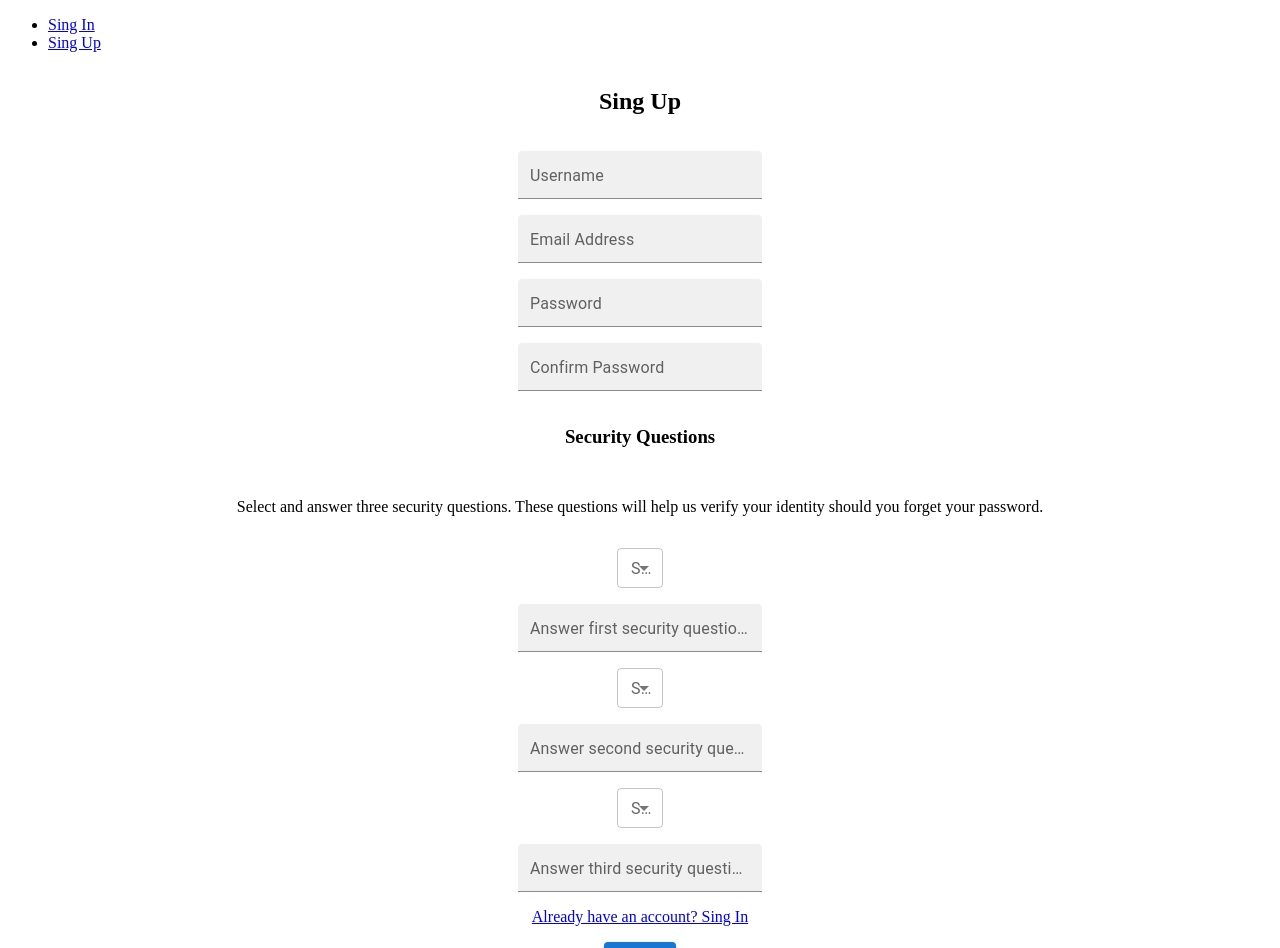
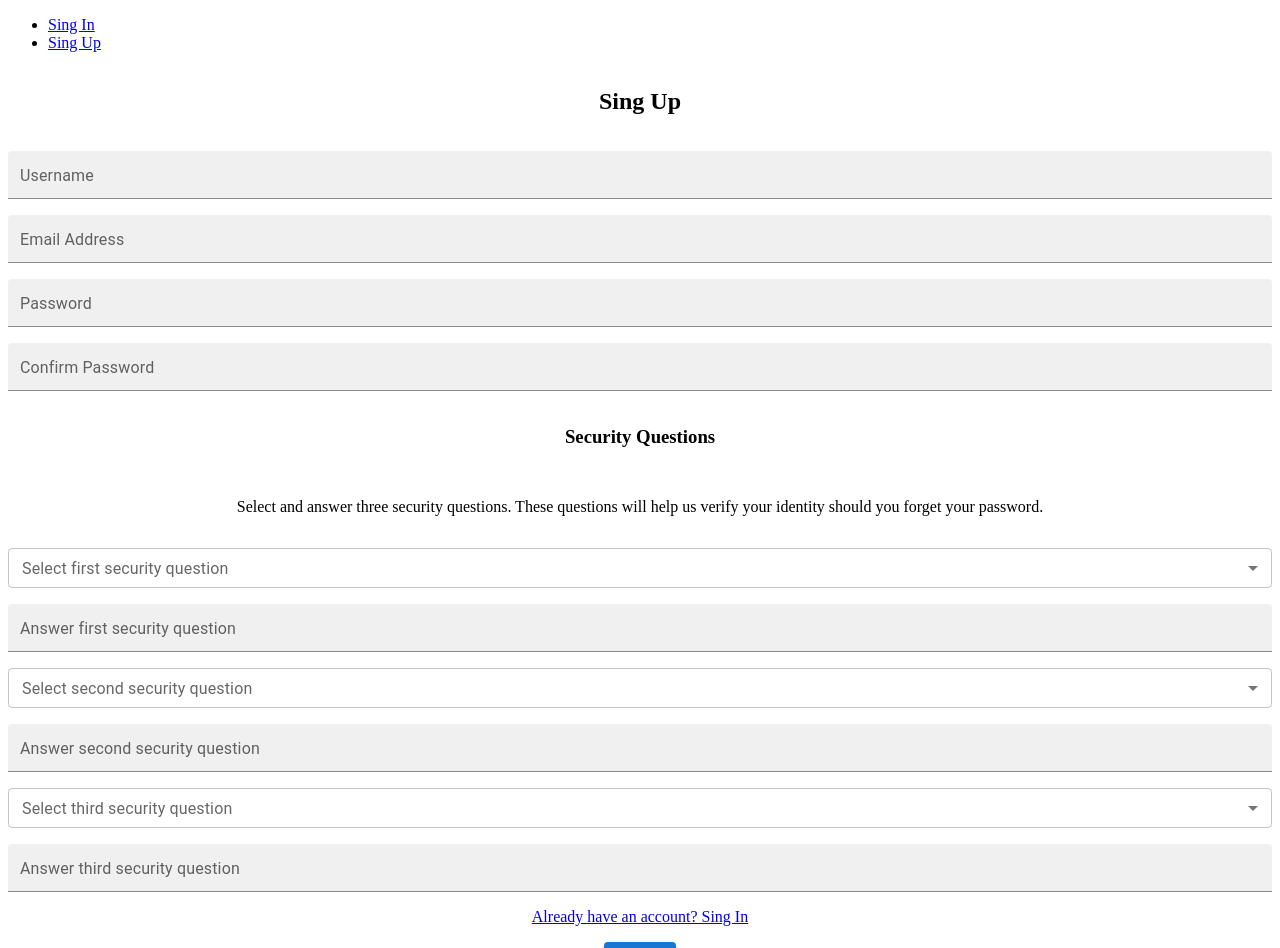
Before and after one commit to Amir-Aminian/schedule-assistant, a React (Create React App) app: page /singUp in a window 1280 px wide. Shown: the top 948 px of the page. Built offline with nearby package versions, Linux system fonts and the light colour scheme.

Commit message:
updated forgot password component with material ui

```diff
--- a/src/components/authentication/ForgotPassword.js
+++ b/src/components/authentication/ForgotPassword.js
@@ -1,14 +1,19 @@
+import { Button, Grid } from "@mui/material";
 import InputForm from "../forms/InputForm";
 
 const ForgotPassword = () => {
     return (
-        <form className="forgotPassword">
-            <h2>Forgot Your Password?</h2>
-            <InputForm type="text" nameId="firsQuestion" text="First Question?" />
-            <InputForm type="text" nameId="secondQuestion" text="Second Question?" />
-            <InputForm type="text" nameId="thirdQuestion" text="Third Question?" />
-            <input type="button" value={"Submit"} />
-        </form>
+        <Grid container direction="column" alignItems="center" justifyContent="center" spacing={2}>
+            <Grid item>
+                <h2>Forgot Your Password</h2>
+            </Grid>
+            <InputForm type="text" id="firsQuestion" label="Answer the first question" />
+            <InputForm type="text" id="secondQuestion" label="Answer the second question" />
+            <InputForm type="text" id="thirdQuestion" label="Answer the third question" />
+            <Grid item>
+                <Button variant="contained" size="small" onClick={() => alert()}>Submit</Button>
+            </Grid>
+        </Grid>
     );
 }
 
--- a/src/components/authentication/SingUp.js
+++ b/src/components/authentication/SingUp.js
@@ -4,7 +4,7 @@ import { Link } from "react-router-dom";
 import { Button, Grid } from "@mui/material";
 
 const SingUp = () => {
-    const securityQuestions = ["Please Select", "In what city were you born?", "What is the name of your favorite pet?", "What is your mother's maiden name?", "What high school did you attend?", "What was the name of your elementary school?", "What was the make of your first car?", "What was your favorite food as a child?", "Where did you meet your spouse?", "What year was your father (or mother) born?"];
+    const securityQuestions = ["In what city were you born?", "What is the name of your favorite pet?", "What is your mother's maiden name?", "What high school did you attend?", "What was the name of your elementary school?", "What was the make of your first car?", "What was your favorite food as a child?", "Where did you meet your spouse?", "What year was your father (or mother) born?"];
 
     return (
         <Grid container direction="column" alignItems="center" justifyContent="center" spacing={2}>
@@ -21,12 +21,12 @@ const SingUp = () => {
             <Grid item>
                 <p>Select and answer three security questions. These questions will help us verify your identity should you forget your password.</p>
             </Grid>
-            <DropDownForm id={1} label={"Select first security question:"} options={securityQuestions} />
-            <InputForm type="text" id="firstSecurityAnswer" label="Answer first security question:" />
-            <DropDownForm id={2} label={"Select second security question:"} options={securityQuestions} />
-            <InputForm type="text" id="secondSecurityAnswer" label="Answer second security question:" />
-            <DropDownForm id={3} label={"Select third security question:"} options={securityQuestions} />
-            <InputForm type="text" id="thirdSecurityAnswer" label="Answer third security question:" />
+            <DropDownForm id={1} label={"Select first security question"} options={securityQuestions} />
+            <InputForm type="text" id="firstSecurityAnswer" label="Answer first security question" />
+            <DropDownForm id={2} label={"Select second security question"} options={securityQuestions} />
+            <InputForm type="text" id="secondSecurityAnswer" label="Answer second security question" />
+            <DropDownForm id={3} label={"Select third security question"} options={securityQuestions} />
+            <InputForm type="text" id="thirdSecurityAnswer" label="Answer third security question" />
             <Grid item>
                 <Link to={"/"}>Already have an account? Sing In</Link>
             </Grid>
--- a/src/components/forms/DropDownInputForm.js
+++ b/src/components/forms/DropDownInputForm.js
@@ -2,10 +2,10 @@ import { Select, MenuItem, FormControl, Grid, InputLabel } from "@mui/material";
 
 const DropDownForm = ({ id, label, options }) => {
     return (
-        <Grid item>
-            <FormControl size="small">
+        <Grid container item>
+            <FormControl fullWidth size="small">
                 <InputLabel htmlFor={id+"Label"}>{label}</InputLabel>
-                <Select id={id} labelId={id+"Label"}>
+                <Select id={id} labelId={id+"Label"} label={label}>
                     {options.map((option) => (
                         <MenuItem key={option + id} value={option}>{option}</MenuItem>
                     ))}
--- a/src/components/forms/InputForm.js
+++ b/src/components/forms/InputForm.js
@@ -2,8 +2,8 @@ import { TextField, Grid } from '@mui/material';
 
 const InputForm = ({ type, id, label }) => {
     return (
-        <Grid item>
-            <TextField type={type} id={id} label={label} variant="filled" size="small" />
+        <Grid container item>
+            <TextField type={type} id={id} label={label} variant="filled" size="small" fullWidth />
         </Grid>
     )
 }
```
